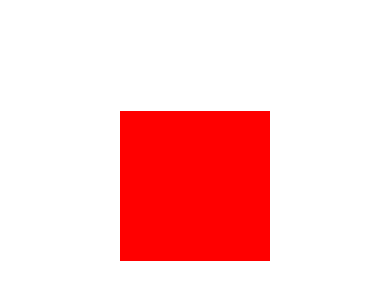
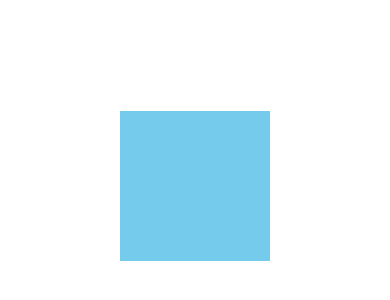
Before and after one commit to krishee107/ReactNative-Components, a React Native app: screen /Animation102Screen in a window 390 px wide. Shown: the part 236-536 px from the top of the page. Built offline with nearby package versions, Linux system fonts and the light colour scheme.

Commit message:
Pan animation (mover el objeto con el dedo y devolverlo a una posición

```diff
--- a/src/screens/Animation102Screen.tsx
+++ b/src/screens/Animation102Screen.tsx
@@ -1,10 +1,38 @@
-import React from 'react'
-import { StyleSheet, View } from 'react-native'
+import React, { useRef } from 'react'
+import { StyleSheet, View, Animated, PanResponder } from 'react-native'
 
 export const Animation102Screen = () => {
+    const pan = useRef(new Animated.ValueXY()).current;
+
+    const panResponder = PanResponder.create({
+        onStartShouldSetPanResponder: () => true,
+        onPanResponderMove: Animated.event(
+            [
+                null,
+                { dx: pan.x, dy: pan.y }
+            ],
+            {
+                useNativeDriver: false
+            }
+        ),
+        onPanResponderRelease: () => {
+            Animated.spring(
+                pan,
+                {
+                    toValue: { x: 0, y: 0 },
+                    useNativeDriver: false
+                }
+            ).start();
+        }
+    });
+
+
     return (
         <View style={styles.container}>
-            <View style={styles.purpleBox} />
+            <Animated.View
+                style={[pan.getLayout(), styles.purpleBox]}
+                {...panResponder.panHandlers}
+            />
         </View>
     )
 }
@@ -16,7 +44,7 @@
         alignItems: 'center'
     },
     purpleBox: {
-        backgroundColor: 'red',
+        backgroundColor: '#75CBEB',
         width: 150,
         height: 150
     }
```
